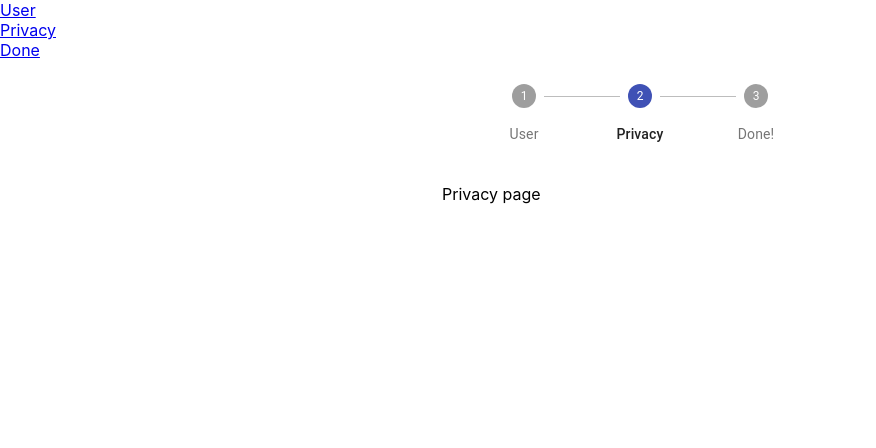
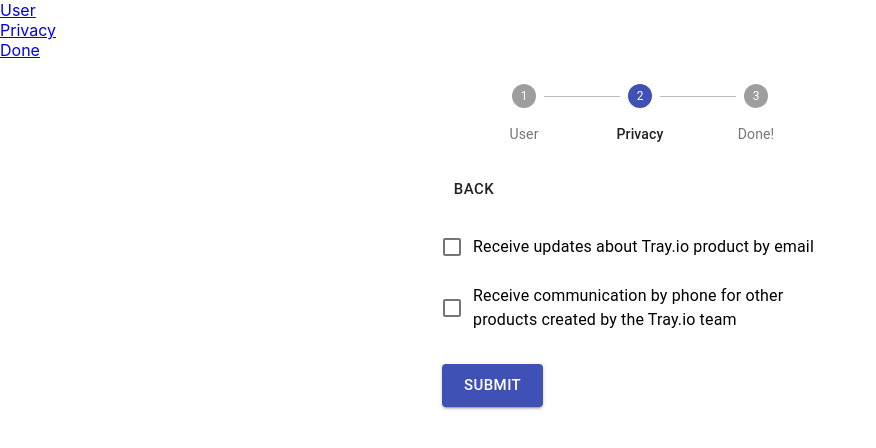
Before and after one commit to kosenchiha/multi-step-form, a React (Create React App) app: page /privacy in a window 1280 px wide. Shown: the top 448 px of the page, without its empty margins (0-876 px from the left). Built offline with nearby package versions, Linux system fonts and the light colour scheme.

Commit message:
complete privacy page

```diff
--- a/src/pages/Privacy.tsx
+++ b/src/pages/Privacy.tsx
@@ -1,13 +1,87 @@
-import { Container } from "@material-ui/core";
+import { Container, Box } from "@material-ui/core";
+import FormControlLabel from "@material-ui/core/FormControlLabel";
+import Checkbox from "@material-ui/core/Checkbox";
+import Button from "@material-ui/core/Button";
 import { FC } from "react";
+import { useDispatch, useSelector } from "react-redux";
+import { useHistory } from "react-router";
 import FormStepper from "../components/FormStepper";
+import { StepsStateI } from "../redux/stepsReducer";
+import { RootStore } from "../redux/store";
 import { formSteps } from "../steps";
+import { Form, Formik } from "formik";
+import { addStep } from "../redux/stepsActions";
+import { addUserConsent } from "../redux/userActions";
+import { urls } from "../routes/urls";
 
 const Privacy: FC = () => {
+  const activeStep = 1;
+  const dispatch = useDispatch();
+  const history = useHistory();
+  const { steps: completedSteps } = useSelector<RootStore, StepsStateI>(
+    (state) => state.stepsState
+  );
+  const isStepCompleted = completedSteps.includes(activeStep);
+
   return (
     <Container component="main" maxWidth="xs">
-      <FormStepper activeStep={1} completedSteps={[]} steps={formSteps} />
-      <p>Privacy page</p>
+      <FormStepper
+        activeStep={1}
+        completedSteps={completedSteps}
+        steps={formSteps}
+      />
+
+      <Formik
+        initialValues={{ email: false, phone: false }}
+        onSubmit={(values) => {
+          !isStepCompleted && dispatch(addStep(activeStep));
+          dispatch(addUserConsent(values));
+          history.push(urls.done);
+        }}
+      >
+        {({ values, handleChange }) => (
+          <Form>
+            <Button size="large" onClick={() => history.push(urls.user)}>
+              Back
+            </Button>
+            <Box paddingY={2}>
+              <FormControlLabel
+                control={
+                  <Checkbox
+                    name="email"
+                    color="primary"
+                    onChange={handleChange}
+                    checked={values.email}
+                  />
+                }
+                label="Receive updates about Tray.io product by email"
+              />
+            </Box>
+            <Box paddingBottom={4}>
+              <FormControlLabel
+                control={
+                  <Checkbox
+                    name="phone"
+                    color="primary"
+                    onChange={handleChange}
+                    checked={values.phone}
+                  />
+                }
+                label="Receive communication by phone for other products created by the Tray.io team"
+              />
+            </Box>
+
+            <Button
+              color="primary"
+              variant="contained"
+              size="large"
+              type="submit"
+            >
+              Submit
+            </Button>
+          </Form>
+        )}
+      </Formik>
     </Container>
   );
 };
```
